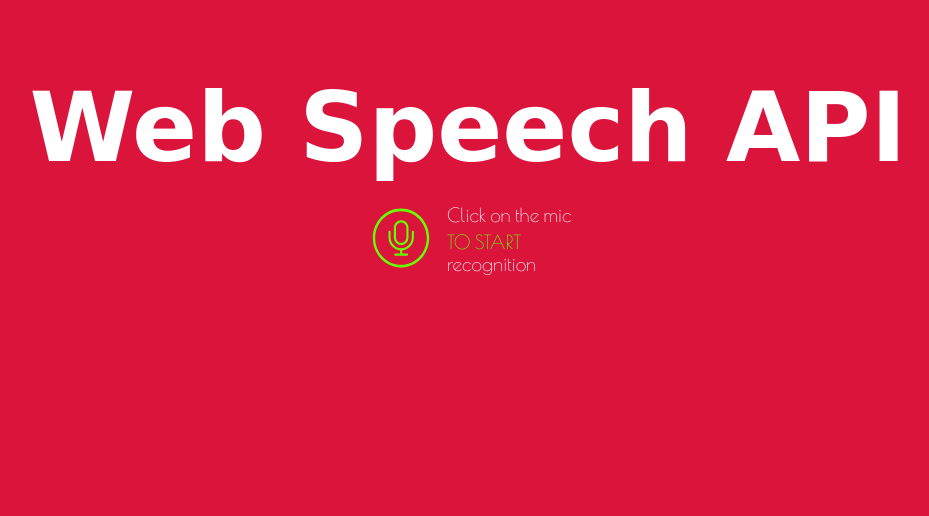
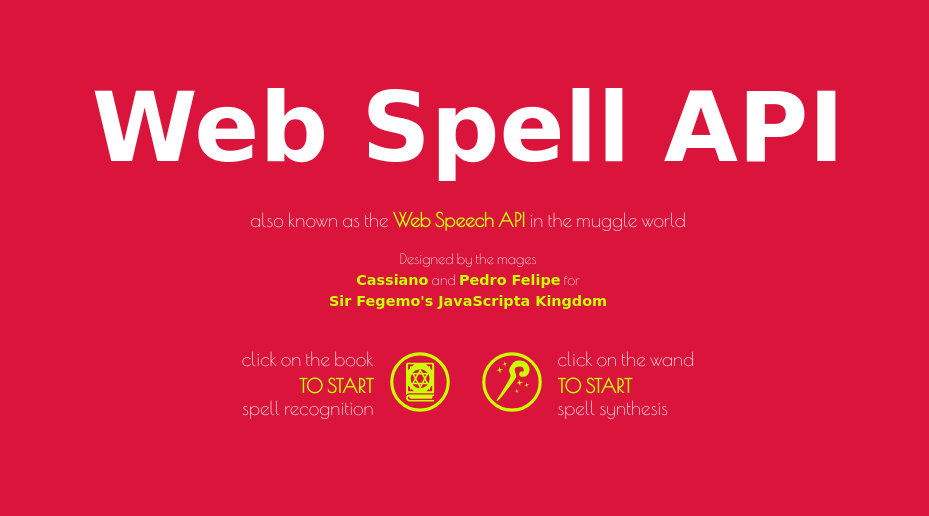
Before and after one commit to gustavojordao/cefet-web-weblot, a plain HTML site: page apis/web-speech-api/index.html in a window 1280 px wide. Shown: the whole page, without its empty margins (172-1101 px from the left). Drawn offline with nearby package versions, Linux system fonts and the light colour scheme; a web font is replaced by a local one.

Commit message:
Final CSS changes for Speech Recognition, HTML for Speech Synthesis

```diff
--- a/apis/web-speech-api/css/stylesheet.css
+++ b/apis/web-speech-api/css/stylesheet.css
@@ -3,6 +3,18 @@
 @import url(https://fonts.googleapis.com/css?family=Poiret+One);
 
 /* CLASSES */
+.authors {
+    font-size: 1em;
+    font-weight: 700;
+
+    margin-top: -10px;
+    padding: 0;
+}
+
+.authors > em {
+    font-family: 'Megrim', cursive;
+}
+
 .flex-column-container {
     display: flex;
     flex-direction: column;
@@ -19,9 +31,22 @@
     display: none;
 }
 
+.text-center {
+    text-align: center;
+}
+
+.text-left {
+    text-align: left;
+}
+
+.text-right {
+    text-align: right;
+}
+
 /* IDs */
-#mic {
+#icon {
     width: 60px;
+    padding: 0 10px;
 
     -webkit-transition: all 100ms ease-in-out;
     -moz-transition: all 100ms ease-in-out;
@@ -30,7 +55,7 @@
     transition: all 100ms ease-in-out;
 }
 
-#mic:hover {
+#icon:hover {
     -moz-transform: scale(1.5);
     -webkit-transform: scale(1.5);
     -o-transform: scale(1.5);
@@ -39,18 +64,18 @@
 }
 
 #not-supported {
-    color: #66ff00;
+    color: #CCFF00;
     font-family: 'Poiret One', cursive;
     font-size: 1.5em;
 }
 
 #interim-span {
-    color: #ffba00;
+    color: #CCFF00;
 }
 
 /* TAGS */
 body {
-    background-color: #db143c;
+    background-color: #DB143C;
 }
 
 button {
@@ -65,15 +90,29 @@ button:hover {
 }
 
 em {
-    color: #66ff00;
+    color: #CCFF00;
     font-style: normal;
+    font-weight: bold;
 
     display: inline-block;
     margin-top: 5px;
 }
 
+section {
+    color: #FFFFFF;
+    font-family: 'Poiret One', cursive;
+    font-size: .9em;
+    text-align: center;
+
+    margin-bottom: 20px;
+}
+
+section > em {
+    font-family: 'Megrim', cursive;
+}
+
 h1 {
-    color: #ffffff;
+    color: #FFFFFF;
     font-family: 'Megrim', cursive;
     font-size: 6em;
 
@@ -81,19 +120,18 @@ h1 {
 }
 
 p {
-    color: #ffffff;
+    color: #FFFFFF;
     font-family: 'Poiret One', cursive;
     font-size: 1.2em;
-    text-align: left;
-
-    padding-left: 10px;
+    text-align: inherit;
 }
 
 span {
-    color: #66ff00;
+    color: #00FFEB;
     font-family: 'Megrim', cursive;
-    font-size: 2.5em;
+    font-size: 3.5em;
     font-weight: 700;
 
+    margin: 10px;
     padding: 10px;
 }
--- a/apis/web-speech-api/index.html
+++ b/apis/web-speech-api/index.html
@@ -9,23 +9,44 @@
     </head>
 
     <body class="flex-column-container">
-        <h1>Web Speech API</h1>
+        <h1>Web Spell API</h1>
+        <p>also known as the <em>Web Speech API</em> in the muggle world</p>
+
+        <section>
+            Designed by the mages<br>
+            <em>Cassiano</em> and <em>Pedro Felipe</em> for<br>
+            <em>Sir Fegemo's JavaScripta Kingdom</em>
+        </section>
 
         <div class="flex-row-container">
-            <button id="toggle-speech" class="float-left" onclick="toggleRecognition(event)">
-                <img src="img/mic.svg" alt="Microphone" id="mic">
+            <div class="text-right">
+                <p>click on the book<br>
+                    <em id="start-speech">TO START</em>
+                    <em id="stop-speech" class="hidden">TO STOP</em>
+                    <br>spell recognition
+                </p>
+            </div>
+
+            <button id="toggle-speech" onclick="toggleRecognition(event)">
+                <img src="img/book.svg" alt="Microphone" id="icon">
             </button>
 
-            <p>Click on the mic<br>
-                <em id="start-speech">TO START</em>
-                <em id="stop-speech" class="hidden">TO STOP</em>
-                <br>recognition
-            </p>
+            <button id="toggle-synthesis">
+                <img src="img/wand.svg" alt="Microphone" id="icon">
+            </button>
+
+            <div class="text-left">
+                <p>click on the wand<br>
+                    <em id="start-synthesis">TO START</em>
+                    <em id="stop-synthesis" class="hidden">TO STOP</em>
+                    <br>spell synthesis
+                </p>
+            </div>
         </div>
 
-        <span class="hidden" id="not-supported">Oh no! Your browser doesn't support this API!</span>
+        <span class="hidden" id="not-supported">Oh no! Your muggle browser doesn't support this API!</span>
 
-        <div id="results">
+        <div id="results" class="text-center">
             <span id="final-span"></span>
             <span id="interim-span"></span>
         </div>
--- a/apis/web-speech-api/js/script.js
+++ b/apis/web-speech-api/js/script.js
@@ -33,10 +33,6 @@ if (!('webkitSpeechRecognition' in window)) {
 
         document.getElementById('final-span').innerHTML = finalTranscript;
         document.getElementById('interim-span').innerHTML = interimTranscript;
-
-        console.log(interimTranscript);
-        console.log(finalTranscript);
-
     };
 }
 
```
Also changed, not shown: apis/web-speech-api/img/book.svg (added), apis/web-speech-api/img/mic.svg (deleted), apis/web-speech-api/img/wand.svg (added).
